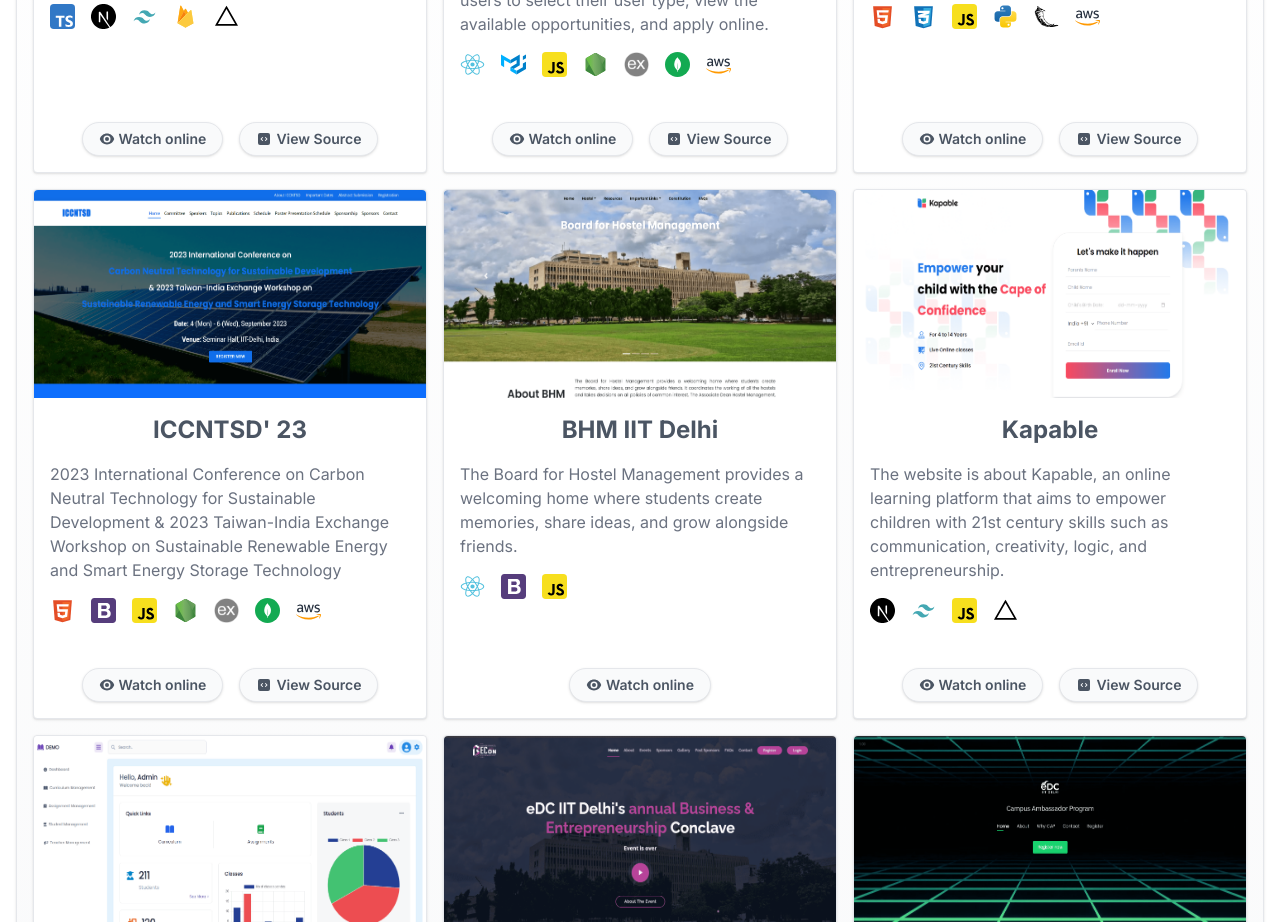
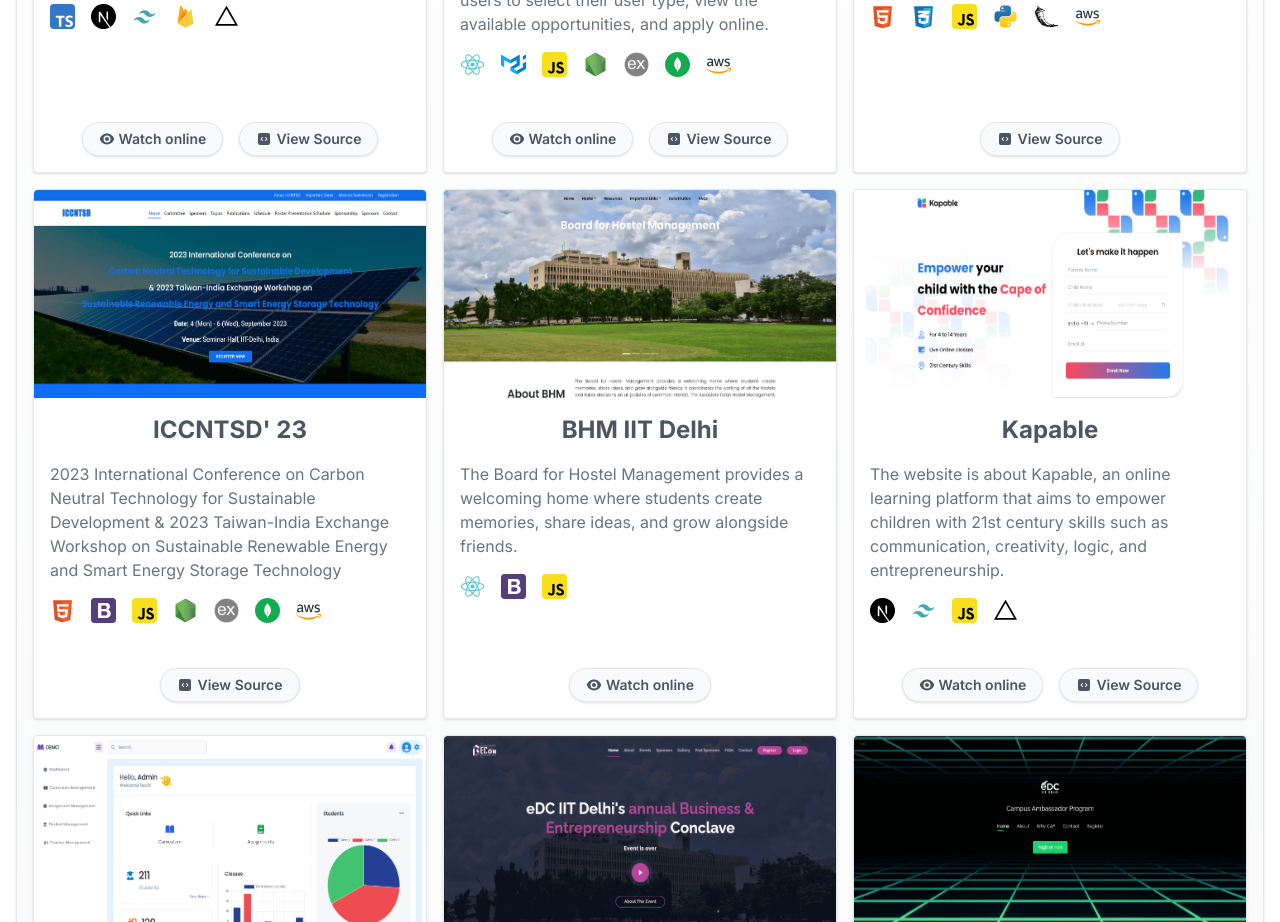
Before and after one commit to SaurabhTiwari4093/portfolio, a Next.js app: page /projects in a window 1280 px wide. Shown: the part 780-1702 px from the top of the page. Built offline with nearby package versions, Linux system fonts and the light colour scheme.

Commit message:
minor change

```diff
--- a/app/projects/page.tsx
+++ b/app/projects/page.tsx
@@ -144,7 +144,7 @@
               alt: "AWS",
             },
           ]}
-          href={"https://flood-predictor.iccntsd.in/"}
+          href={"#"}
           code={"https://github.com/SaurabhTiwari4093/Flood-Forecasting"}
         />
         <OneProject
@@ -183,7 +183,7 @@
               alt: "AWS",
             },
           ]}
-          href={"https://www.iccntsd.in/"}
+          href={"#"}
           code={"https://github.com/SaurabhTiwari4093/ICCNTSD-Backend"}
         />
         <OneProject
```
